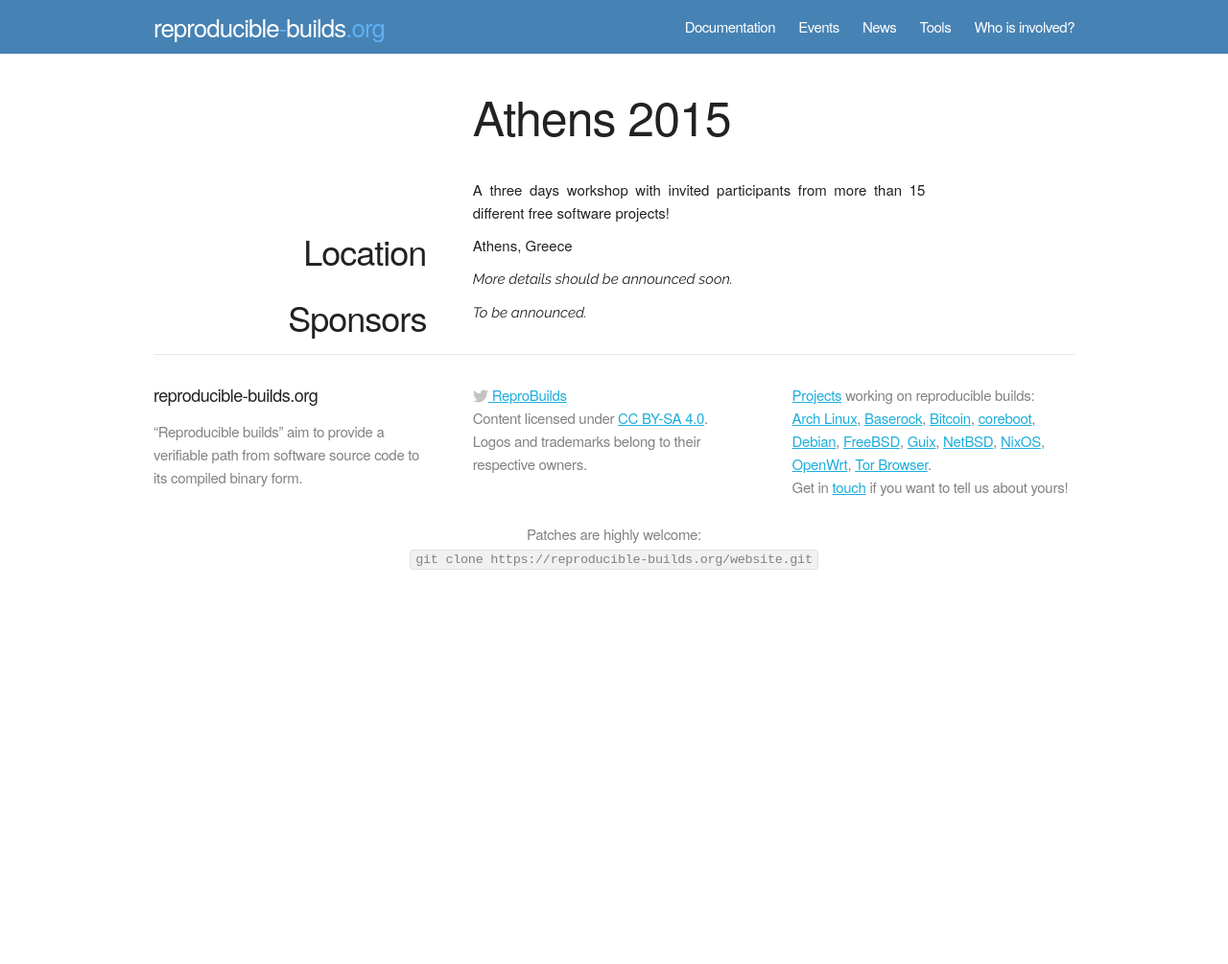
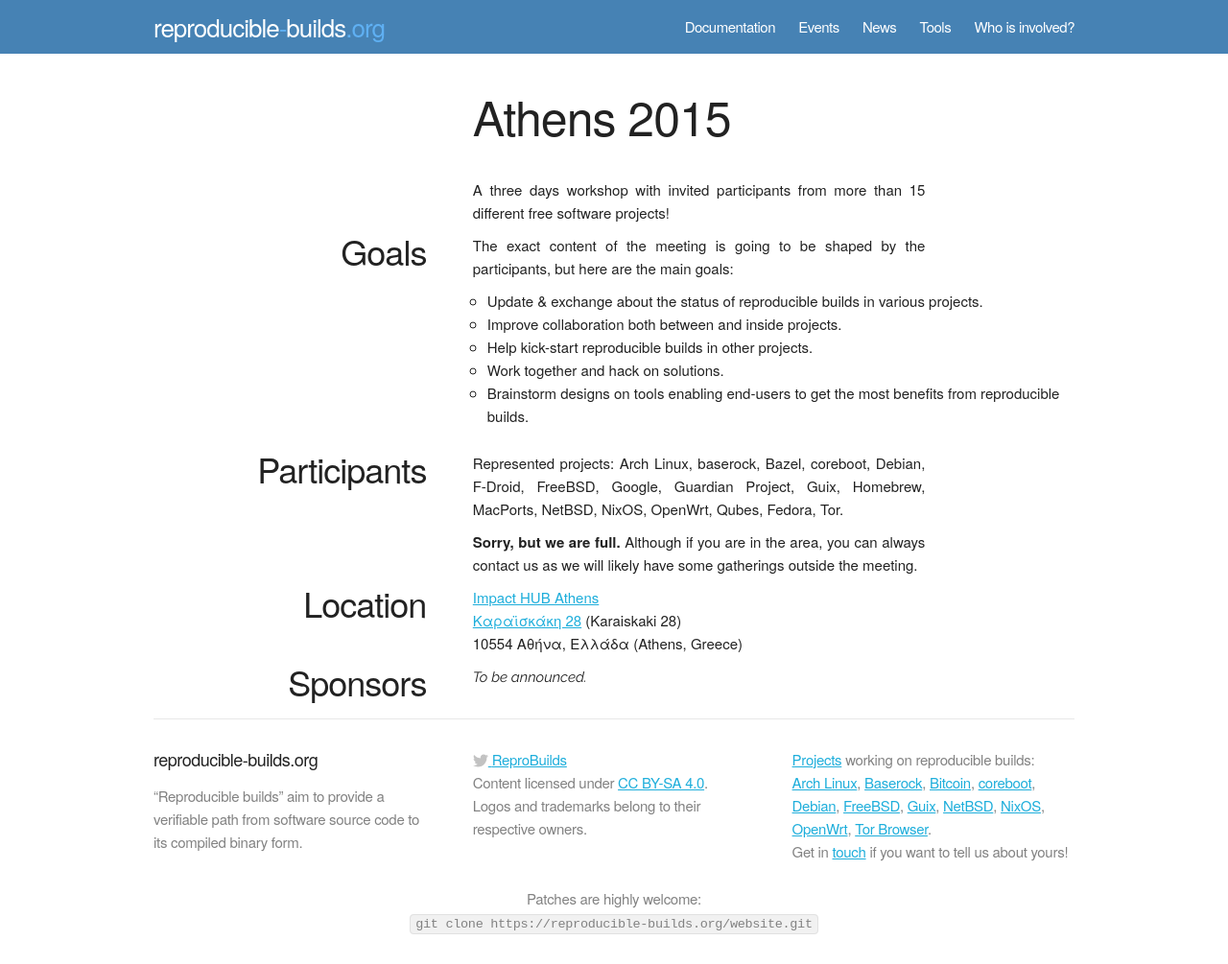
Before and after one commit to prototypefund/reproducible-website, a Jekyll site: the page built from _events/athens2015.html, in a window 1280 px wide. Shown: the whole page at 96% size. Built offline with Jekyll 4.4.1, drawn with Linux system fonts in a browser that asks for light colours; some web fonts are replaced; before the commit the page ends 900 px from its top, so only the background shows below that.

Commit message:
Add some information about the meeting in Athens

```diff
--- a/_events/athens2015.html
+++ b/_events/athens2015.html
@@ -16,11 +16,49 @@
 </div>
 <div class="row">
   <div class="four columns title">
+    <h2>Goals</h2>
+  </div>
+  <div class="eight columns text">
+    <p>
+      The exact content of the meeting is going to be shaped by the
+      participants, but here are the main goals:
+    </p>
+    <ul>
+      <li>Update &amp; exchange about the status of reproducible builds in various projects.</li>
+      <li>Improve collaboration both between and inside projects.</li>
+      <li>Help kick-start reproducible builds in other projects.</li>
+      <li>Work together and hack on solutions.</li>
+      <li>Brainstorm designs on tools enabling end-users to get the most benefits from reproducible builds.</li>
+    </ul>
+  </div>
+</div>
+<div class="row">
+  <div class="four columns title">
+    <h2>Participants</h2>
+  </div>
+  <div class="eight columns text">
+    <p>
+      Represented projects: Arch Linux, baserock, Bazel, coreboot, Debian,
+      F-Droid, FreeBSD, Google, Guardian Project, Guix, Homebrew, MacPorts,
+      NetBSD, NixOS, OpenWrt, Qubes, Fedora, Tor.
+    </p>
+    <p>
+      <strong>Sorry, but we are full.</strong> Although if you are in the
+      area, you can always contact us as we will likely have some gatherings
+      outside the meeting.
+    </p>
+  </div>
+</div>
+<div class="row">
+  <div class="four columns title">
     <h2>Location</h2>
   </div>
   <div class="eight columns text">
-    <p>{{ page.event_location }}</p>
-    <p><em>More details should be announced soon.</em></p>
+    <p>
+      <a href="http://athens.impacthub.net/">Impact HUB Athens</a><br />
+      <a href="https://www.google.com/maps/place/Impact+Hub+Athens/@37.9781661,23.7243381,19z">Καραϊσκάκη 28</a> (Karaiskaki 28) <br />
+      10554 Αθήνα, Ελλάδα (Athens, Greece)
+    </p>
   </div>
 </div>
 <div class="row">
```
